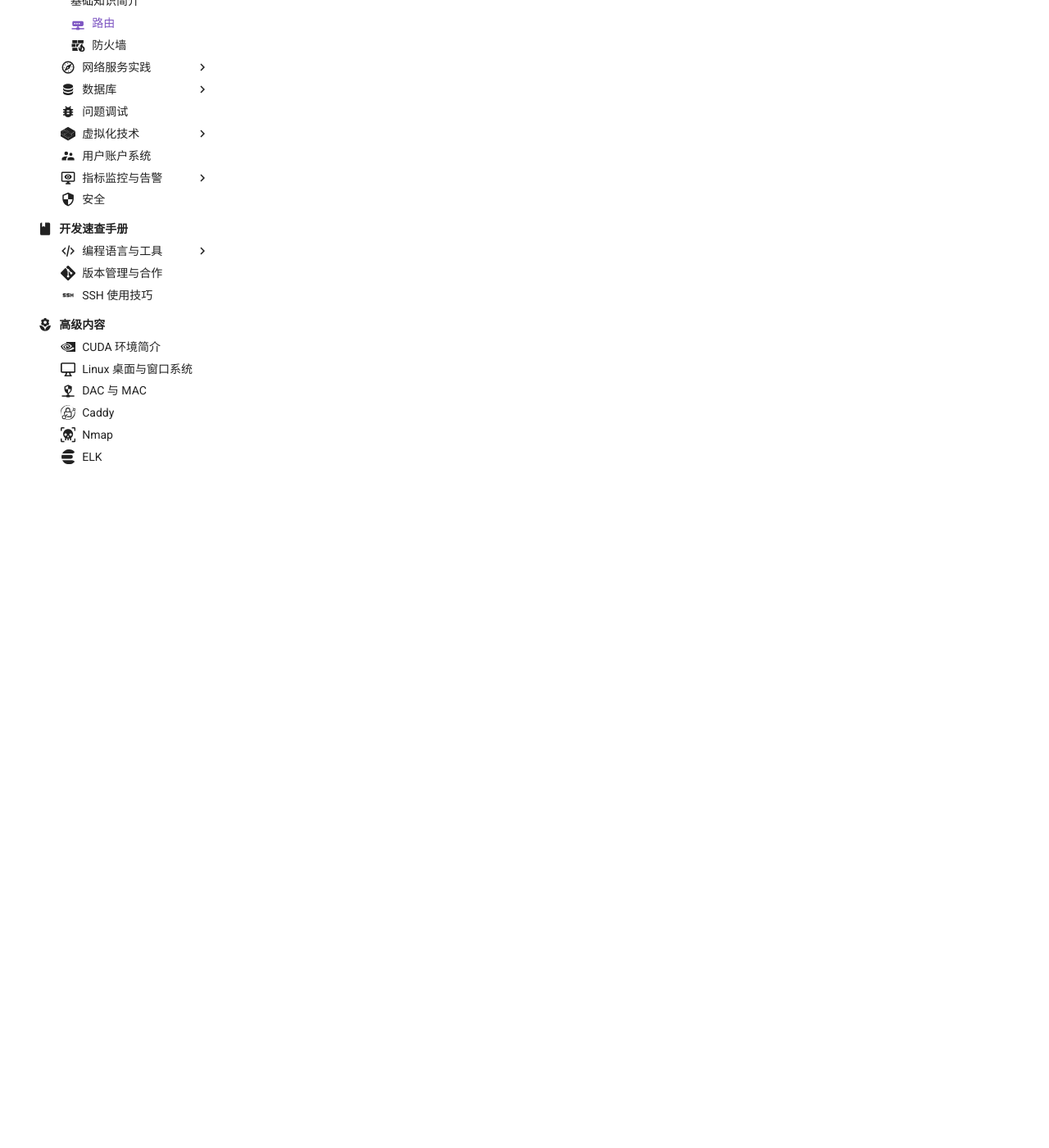
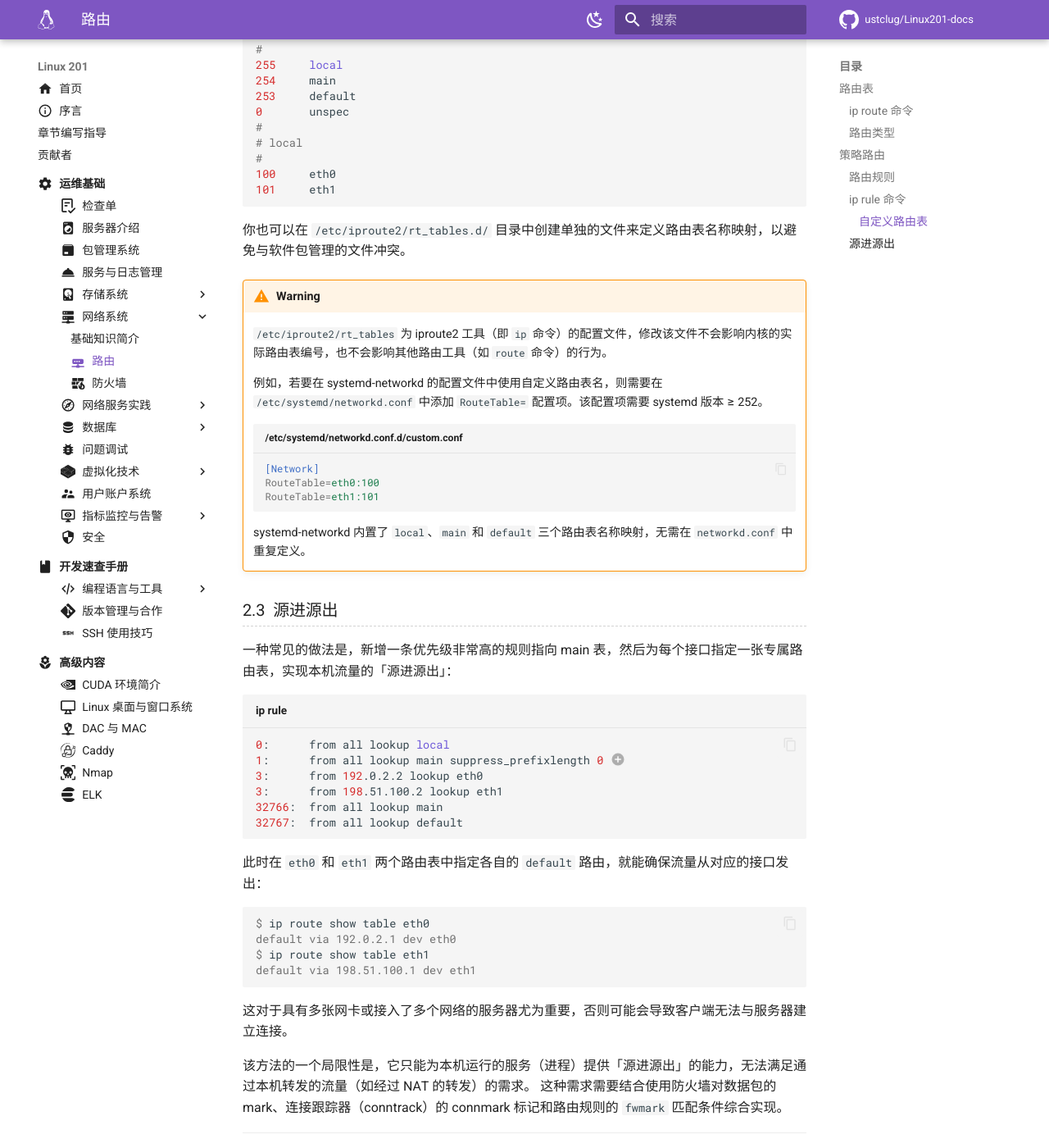
Before and after one commit to ustclug/Linux201-docs, an MkDocs documentation site: the page built from docs/ops/network/routing.md, in a window 1280 px wide and 1400 px high, scrolled down 3883 px. Shown: the whole window at 82% size. Built offline with MkDocs 1.6.1 and Material for MkDocs 9.7.7, drawn with Linux system fonts in a browser that asks for light colours; comment, search, counter and statistics services are not loaded; some of the changed text lies outside the part shown.

Commit message:
routing: Add iproute2 config and source-based routing plan

````diff
--- a/docs/ops/network/routing.md
+++ b/docs/ops/network/routing.md
@@ -92,7 +92,7 @@ broadcast 192.0.2.255 dev eth0 proto kernel scope link src 192.0.2.1
 ## 策略路由 {#policy-based-routing}
 
 单一的路由表只能根据数据包的目的地址来决定去向，无法满足更复杂的路由需求。
-一个典型的场景是，同时接入多个网络的服务器在处理网络连接时，需要「源进源出」的路由方式才能确保与客户端正常通信。
+一个典型的场景是，同时接入多个网络的服务器在处理网络连接时，需要「[源进源出](#source-based-routing)」的路由方式才能确保与客户端正常通信。
 **策略路由**（Policy-Based Routing，PBR）通过引入多个路由表和（不仅仅根据目的地址的）路由规则，实现了更灵活的路由控制。
 
 ### 路由规则 {#routing-rules}
@@ -134,3 +134,79 @@ $ ip -6 rule
 路由表的编号仅用于区分，不影响路由表的功能和优先级（优先级由路由规则决定）。
 
 ### `ip rule` 命令 {#ip-rule}
+
+`ip rule` 命令用于管理路由规则，其默认操作是显示当前的路由规则列表（等价于 `ip rule list`）。
+
+如果要增减路由规则，可以使用 `ip rule add` 和 `ip rule delete` 命令，例如：
+
+```shell
+ip rule add from 192.0.2.0/24 table 100 pref 1000
+```
+
+在以上命令中，`from 192.0.2.0/24` 指定了匹配条件，`table 100` 指定“动作”为进入路由表 100，`pref 1000` 指定该规则的优先级为 1000。
+
+由于内核不保证相同优先级的规则的顺序，因此我们建议仅为逻辑上完全互斥的规则使用相同的优先级，避免出现非预期的行为。
+
+#### 自定义路由表 {#custom-routing-tables}
+
+`ip` 命令允许使用任意编号（1～MAX_INT）的路由表，但为了便于管理，建议为自定义路由表指定一个名称，并在 `/etc/iproute2/rt_tables` 文件中添加对应的映射关系，例如：
+
+```shell title="/etc/iproute2/rt_tables"
+#
+# reserved values
+#
+255     local
+254     main
+253     default
+0       unspec
+#
+# local
+#
+100     eth0
+101     eth1
+```
+
+你也可以在 `/etc/iproute2/rt_tables.d/` 目录中创建单独的文件来定义路由表名称映射，以避免与软件包管理的文件冲突。
+
+!!! warning
+
+    `/etc/iproute2/rt_tables` 为 iproute2 工具（即 `ip` 命令）的配置文件，修改该文件不会影响内核的实际路由表编号，也不会影响其他路由工具（如 `route` 命令）的行为。
+
+    例如，若要在 systemd-networkd 的配置文件中使用自定义路由表名，则需要在 `/etc/systemd/networkd.conf` 中添加 `RouteTable=` 配置项。该配置项需要 systemd 版本 ≥ 252。
+
+    ```ini title="/etc/systemd/networkd.conf.d/custom.conf"
+    [Network]
+    RouteTable=eth0:100
+    RouteTable=eth1:101
+    ```
+
+    systemd-networkd 内置了 `local`、`main` 和 `default` 三个路由表名称映射，无需在 `networkd.conf` 中重复定义。
+
+### 源进源出 {#source-based-routing}
+
+一种常见的做法是，新增一条优先级非常高的规则指向 main 表，然后为每个接口指定一张专属路由表，实现本机流量的「源进源出」：
+
+```shell title="ip rule"
+0:      from all lookup local
+1:      from all lookup main suppress_prefixlength 0 # (1)!
+3:      from 192.0.2.2 lookup eth0
+3:      from 198.51.100.2 lookup eth1
+32766:  from all lookup main
+32767:  from all lookup default
+```
+
+1. `suppress_prefixlength 0` 表示抑制所有前缀长度不大于 0 的路由规则（即 `default` 路由），避免 main 表中 `default` 路由过早生效。
+
+此时在 `eth0` 和 `eth1` 两个路由表中指定各自的 `default` 路由，就能确保流量从对应的接口发出：
+
+```console
+$ ip route show table eth0
+default via 192.0.2.1 dev eth0
+$ ip route show table eth1
+default via 198.51.100.1 dev eth1
+```
+
+这对于具有多张网卡或接入了多个网络的服务器尤为重要，否则可能会导致客户端无法与服务器建立连接。
+
+该方法的一个局限性是，它只能为本机运行的服务（进程）提供「源进源出」的能力，无法满足通过本机转发的流量（如经过 NAT 的转发）的需求。
+这种需求需要结合使用防火墙对数据包的 mark、连接跟踪器（conntrack）的 connmark 标记和路由规则的 `fwmark` 匹配条件综合实现。
````
Also changed, not shown: other parts of docs/ops/network/routing.md (+2 -2 lines).
